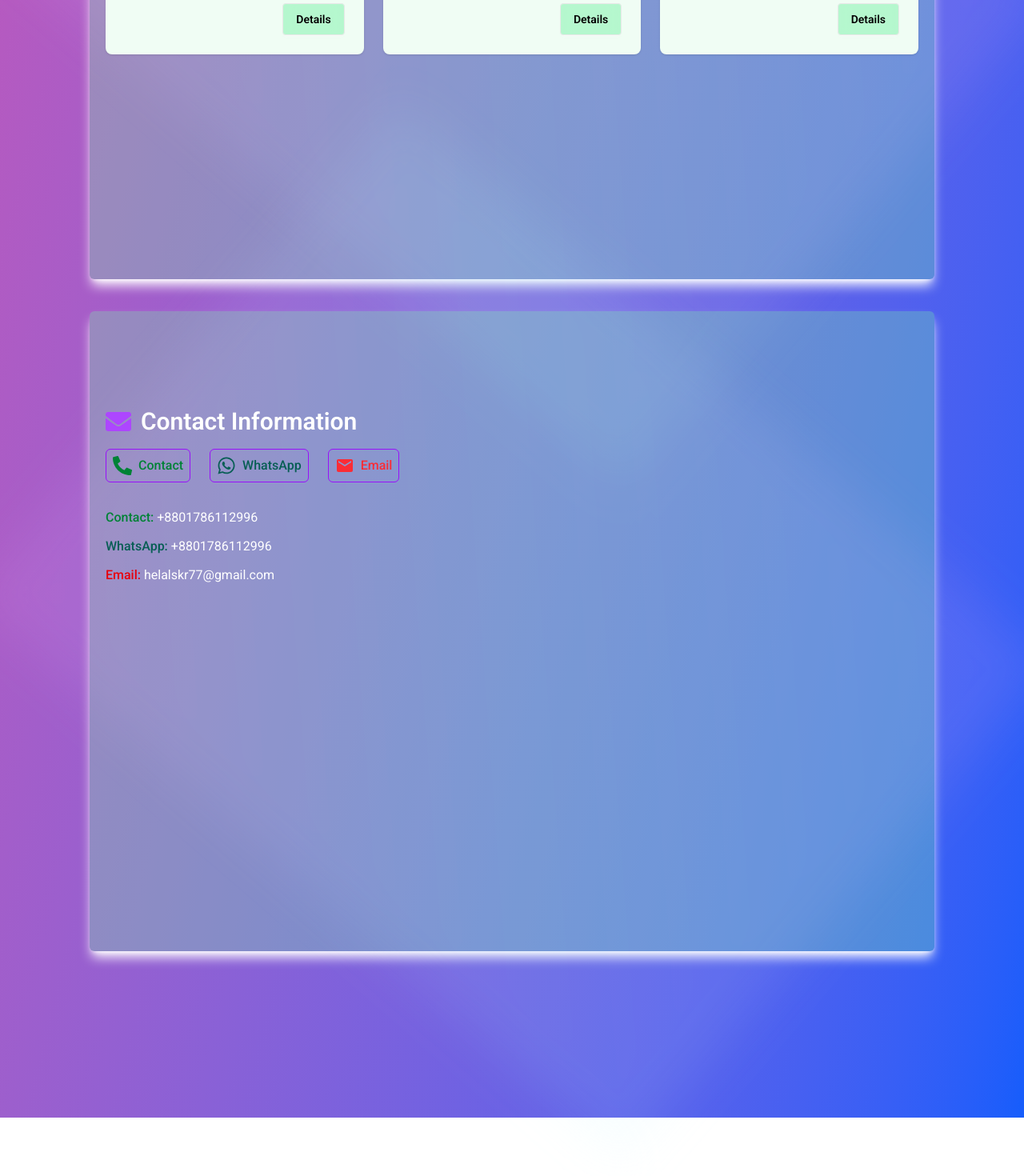
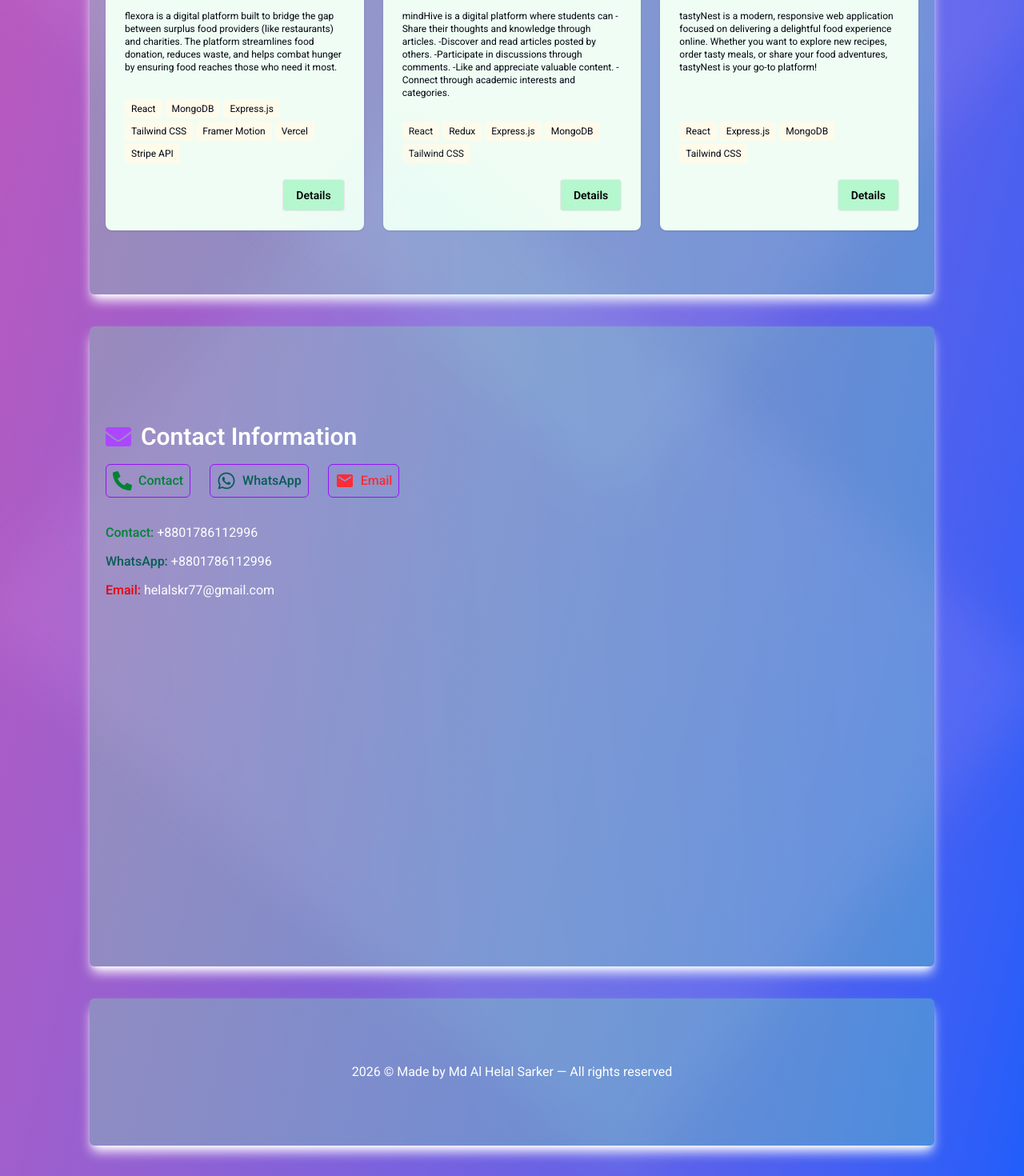
Before and after one commit to helal366/my_portfolio, a React (Vite) app: page / in a window 1280 px wide. Shown: the part 3940-5410 px from the top of the page at 80% size. Built offline with nearby package versions, Linux system fonts and the light colour scheme; no server answers.

Commit message:
projects cards updated

```diff
--- /dev/null
+++ b/src/components/homePageComponents/Footer.jsx
@@ -0,0 +1,12 @@
+import React from 'react'
+
+const Footer = () => {
+  return (
+    <section data-aos="fade-up" data-aos-duration="2000"
+    className="bg-green-300/30 shadow-lg shadow-white rounded-md px-5 py-20 text-center">
+        2026 © Made by Md Al Helal Sarker — All rights reserved
+    </section>
+  )
+}
+
+export default Footer
--- a/src/components/homePageComponents/Projects.jsx
+++ b/src/components/homePageComponents/Projects.jsx
@@ -11,7 +11,8 @@ const Projects = () => {
       .catch((err) => console.error("Failed to fetch projects:", err));
   }, []);
   return (
-    <section data-aos="fade-up" data-aos-duration="2000" className="section">
+    <section data-aos="fade-up" data-aos-duration="2000"
+        className="section">
       <div>
         <h2 className="flex items-center gap-3 text-3xl font-semibold mb-8">
           <FaBriefcase className="text-purple-500 w-6 h-6" />
@@ -34,6 +35,10 @@ const Projects = () => {
             </figure>
             <div className="card-body">
               <h2 className="card-title text-green-900">{project.name}</h2>
+              <p className="my-2 text-xs">{project.description}</p>
+              <div className="my-3 flex flex-wrap gap-1">{project.techStack.map((tech)=>(
+                <div className="bg-amber-50 px-2 py-1 rounded text-xs">{tech}</div>
+              ))}</div>
               <div className="card-actions justify-end">
                 <Link to={`/project/${project.id}`}>
                   <button className="btn buttonTwo">Details</button>
--- a/src/pages/HomePage.jsx
+++ b/src/pages/HomePage.jsx
@@ -5,6 +5,7 @@ import EducationalQualification from '../components/homePageComponents/Education
 import Projects from '../components/homePageComponents/Projects';
 import Contacts from '../components/homePageComponents/Contacts';
 import AboutMe from '../components/homePageComponents/AboutMe';
+import Footer from '../components/homePageComponents/Footer';
 
 const HomePage = () => {
     useEffect(()=>{
@@ -34,6 +35,10 @@ const HomePage = () => {
             <section id='contacts' className='mt-10'>
                <Contacts/>
             </section >
+
+            <section className='mt-10'>
+                <Footer/>
+            </section>
         </section>
     );
 };
```
